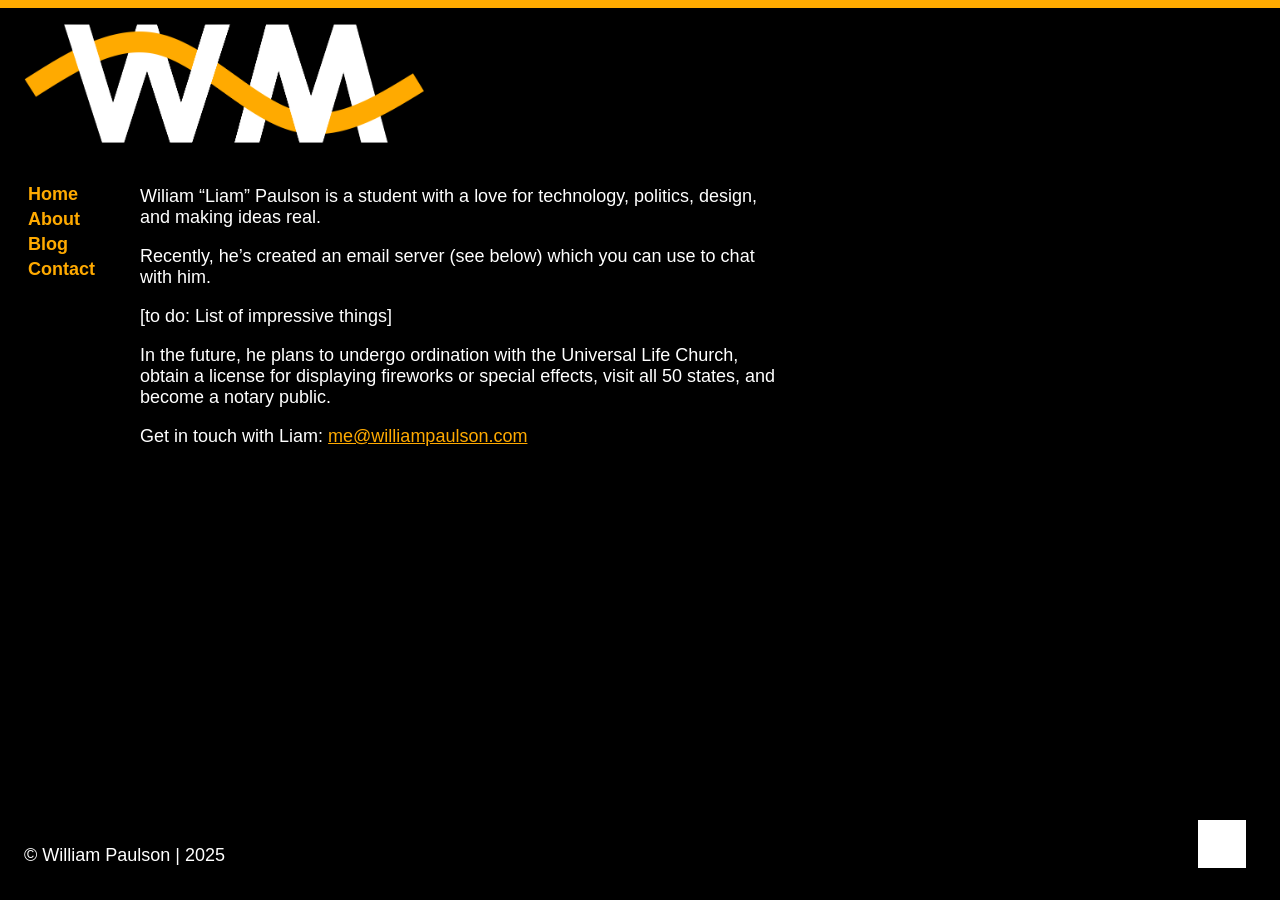
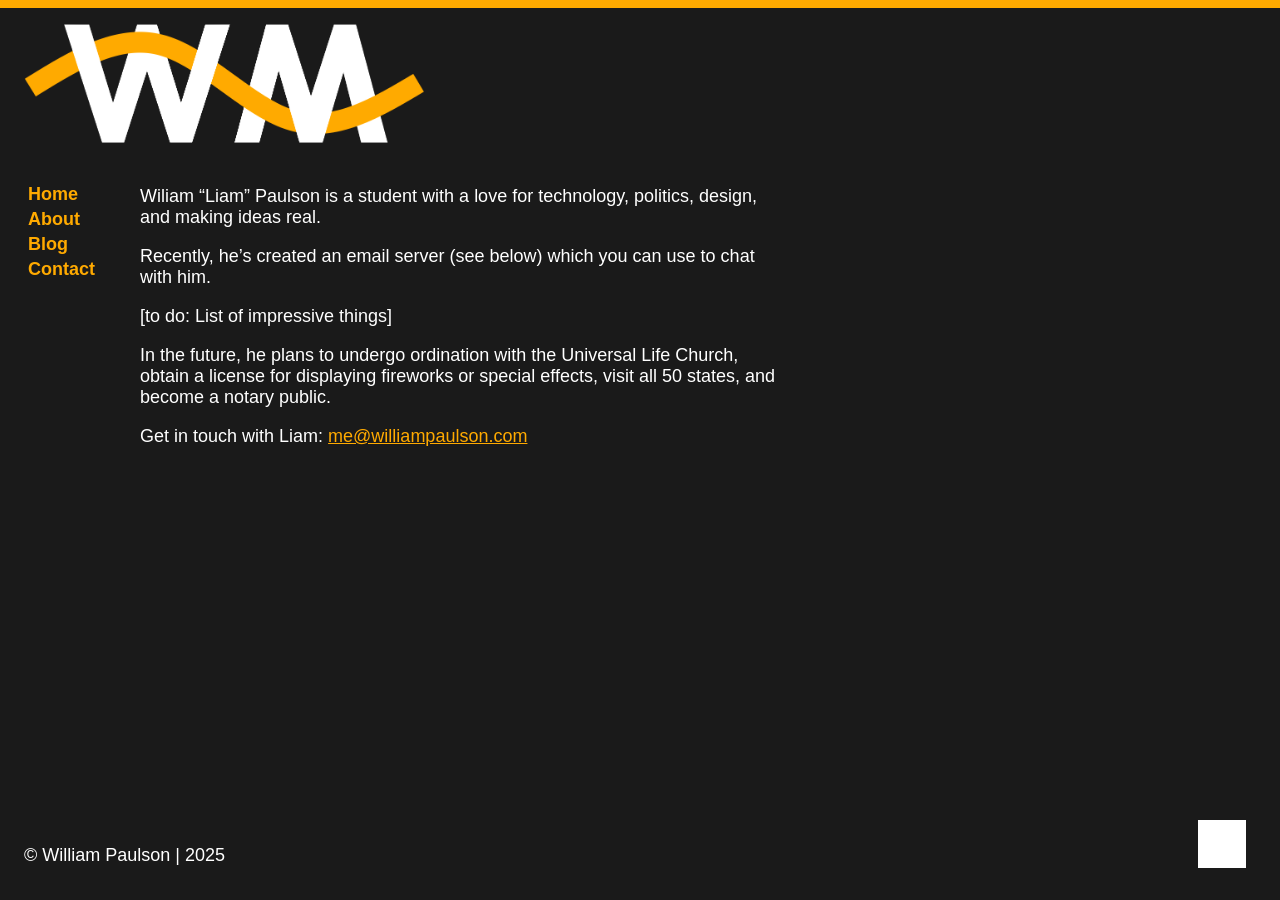
Before and after one commit to wllmplsn/wllmplsn.github.io, a Jekyll site: the page built from pages/index.md, in a window 1280 px wide. Built offline with Jekyll 4.4.1, drawn with Linux system fonts in a browser that asks for light colours; some web fonts are replaced.

Commit message:
recolor dark mode

```diff
--- a/_includes/header.html
+++ b/_includes/header.html
@@ -1,5 +1,8 @@
 <header>
+    <link rel="preload" as="image" href="/assets/images/header-light.png">
+    <link rel="preload" as="image" href="/assets/images/header-dark.png">
     <img src="/assets/images/header-light.png" id="header-logo">
+
     <nav class="site-nav">
         <ul>
             <li><a href="/">Home</a></li>
--- a/css/style.css
+++ b/css/style.css
@@ -111,8 +111,8 @@
 
 body {
     margin-left: 16x;
-    background-color: black;
-    background: black url(/assets/images/header-tile.png) scroll repeat-x 0 0;
+    background-color: hsl(0, 0%, 10%);
+    background: hsl(0, 0%, 10%) url(/assets/images/header-tile.png) scroll repeat-x 0 0;
     margin-top: 8px;
     margin-right: 16px;
     color: white;
@@ -123,7 +123,7 @@
 body.dark-mode {
     background-color: white;
     background: white url(/assets/images/header-tile.png) scroll repeat-x 0 0;
-    color: black;
+    color: hsl(0, 0%, 10%);
 }
 
 main {
@@ -235,7 +235,7 @@
 
 /* Dark mode overrides */
 body.dark-mode #darkToggle {
-    --btn-bg: black;
+    --btn-bg: hsl(0, 0%, 10%);
     --btn-fg: white;
 }
 
```
Also changed, not shown: assets/images/header-dark.png, assets/images/header-light.png.
